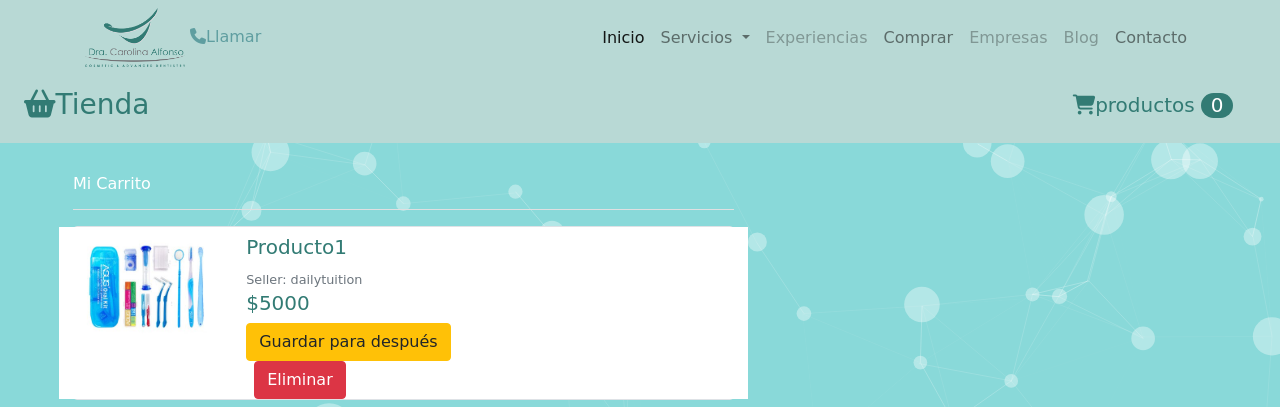
After one commit to juliandalfonso/PaginaWebCarolinaAlfonso, a PHP site: page /cart.php in a window 1280 px wide. The commit adds this page. Shown: the top 407 px of the page. Run offline with PHP 8.4, Linux system fonts and the light colour scheme; some libraries are stand-ins or nearby versions; some web fonts are replaced.

Commit message:
se aplicaron algunos cambios al carito de compras y se adelantó parte de la interfaz de pago 'cart.php'

```diff
--- a/CSS/main.css
+++ b/CSS/main.css
@@ -137,4 +137,7 @@ header nav {
     background-color: #327B74;
     color: white; }
 
+.tabla_compra h5 {
+  color: #327B74; }
+
 /*# sourceMappingURL=main.css.map */
--- a/INCLUDES/header-compra.php
+++ b/INCLUDES/header-compra.php
@@ -11,7 +11,7 @@
     </button>
     <div class="collapse navbar-collapse" id="navbarNavAltMarkup">
         <div class="navbar-nav container">
-            <a href="INCLUDES/cart.php" class="nav-item nav-link active ml-auto">
+            <a href="cart.php" class="nav-item nav-link active ml-auto">
         <h5>
             <i class="fas fa-shopping-cart d-inline"></i>productos
             <?php
--- /dev/null
+++ b/SASS/_cart.scss
@@ -0,0 +1,7 @@
+.tabla_compra
+{
+    h5
+    {
+        color: $colorverde;
+    }
+}
--- a/SASS/main.scss
+++ b/SASS/main.scss
@@ -23,3 +23,4 @@ font-family: 'Lato', sans-serif;
 @import "footer";
 @import "comprar";
 @import "header-compra";
+@import "cart";
--- /dev/null
+++ b/cart.php
@@ -0,0 +1,49 @@
+<?php
+include("INCLUDES/header.php");
+// NavBar -->
+include("INCLUDES/NavBar.php");
+
+require_once("INCLUDES/header-compra.php");
+?>
+
+
+<!-- colocamos el fondo de particles.js -->
+<div class="container text-center vh-75 pb-4 ">
+    <div id="particles-js"></div>
+</div>
+
+
+<div class="container-fluid tabla_compra" style="margin: 150px 10px 30px 10px;">
+    <div class="row px-5">
+        <div class="col-md-7">
+            <div class="shopping-cart text-white">
+                <h6>Mi Carrito</h6>
+                <hr class="bg-light">
+                <form action="cart.php" method="get" class="cart-items">
+                    <div class="border rounded">
+                        <div class="row bg-white">
+                            <div class="col-md-3">
+                                <img src="IMG/productos/producto-1.jpg" alt="imagen1" class="img-fluid">
+                            </div>
+                            <div class="col-md-6">
+                                <h5 class="pt-2">Producto1</h5>
+                                <small class="text-secondary">Seller: dailytuition</small>
+                                <h5 class="pt2">$5000</h5>
+                                <button type="submit" class="btn btn-warning">Guardar para después</button>
+                                <button type="submit" class="btn btn-danger mx-2" name="remove">Eliminar</button>
+                            </div>
+                            <div class="col-md-3"></div>
+                        </div>
+                    </div>
+                </form>
+            </div>
+        </div>
+
+        <div class="col-md-5">
+
+        </div>
+    </div>
+</div>
+
+
+<?php include("INCLUDES/footer.php");?>
--- a/index.php
+++ b/index.php
@@ -110,7 +110,6 @@
           <div class="card w-100" style="width: 18rem;">
             <img class="card-img-top" src="IMG/rombos/rombo-rehabilitacion.png" alt="Card image cap">
             <div class="card-body">
-              <p class="card-text fuente-Lato font-weight-light text-center">Rehabilitacion.</p>
               <div>
                 <a href="rehabilitacion.php" class="btn btn-info btn-block">ver más</a>
               </div>
```
Also changed, not shown: INCLUDES/cart.php (deleted, +0 -12 lines), IMG/rombos/rombo-rehabilitacion.png, 1 other file.
